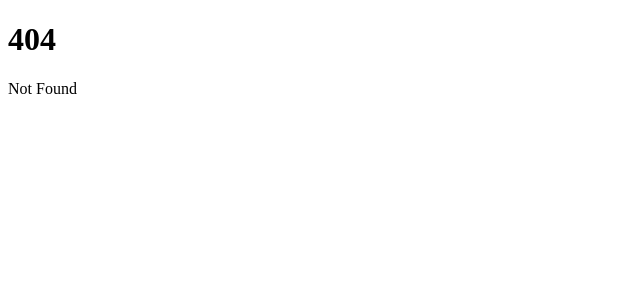
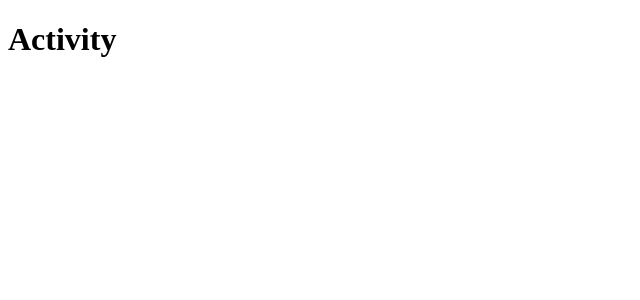
Before and after one commit to 3mdistal/new.alicealexandra.com, a SvelteKit app: page /activity in a window 1280 px wide. Before the commit this address had no page. Shown: the top 300 px of the page, without its empty margins (0-640 px from the left). Built offline with nearby package versions, Linux system fonts and the light colour scheme.

Commit message:
Activity and error pages added.

```diff
--- /dev/null
+++ b/src/routes/activity/+page.svelte
@@ -0,0 +1 @@
+<h1>Activity</h1>
--- a/src/routes/feed/+page.svelte
+++ /dev/null
@@ -1 +0,0 @@
-<h1>Feed</h1>
```
Also changed, not shown: src/routes/+error.svelte (added, +9 -0 lines), src/routes/legal/+page.svelte (added).
